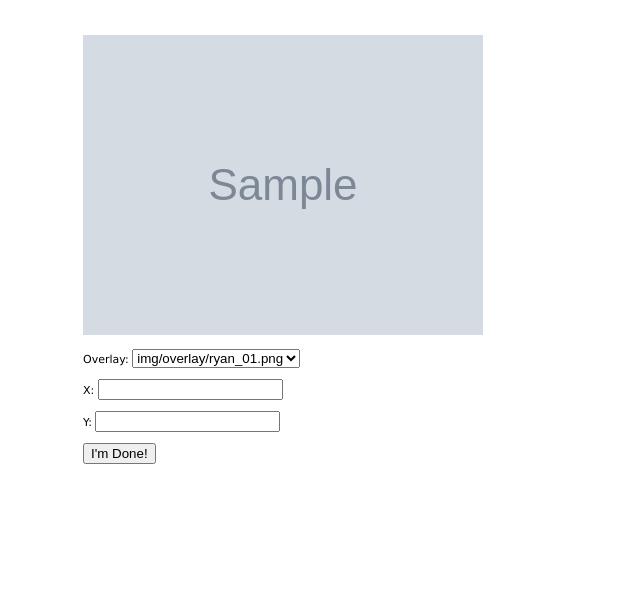
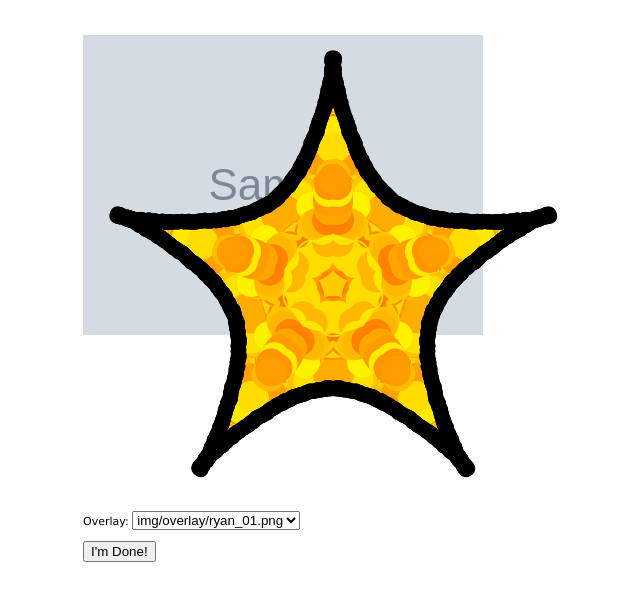
Before and after one commit to PumpkinPirate/pumpin, a Django app: page /edit/x/ in a window 1280 px wide. Shown: the part 95-696 px from the top of the page, without its empty margins (107-747 px from the left). Run offline with Django 3.2, Linux system fonts and the light colour scheme; tables that the repository leaves empty hold one stand-in row (values such as "Sample post"); grey boxes marked "Sample" are stand-in pictures; some libraries are stand-ins or nearby versions.

Commit message:
Overlay moving

```diff
--- a/pumpin/gallery/forms.py
+++ b/pumpin/gallery/forms.py
@@ -45,20 +45,20 @@ class UploadImageForm(forms.ModelForm):
         right = (width + target_width) / 2
         image = image.crop([left, top, right, bottom])
 
-        image.save(instance.image.path)
+        image.save(instance.image.path, quality=90)
 
         return instance
 
 
-overlays = ((1, "img/overlay/ryan_01.png"),
-            (2, "img/overlay/ryan_02.png"),)
+class SubmitImageForm(forms.Form):
+    overlay_choices = ((1, "img/overlay/ryan_01.png"),
+                       (2, "img/overlay/ryan_02.png"),)
+    overlay_dict = dict(overlay_choices)
 
-overlay_dict = dict(overlays)
 
-class SubmitImageForm(forms.Form):
-    overlay = forms.ChoiceField(choices = overlays)
-    x = forms.IntegerField()
-    y = forms.IntegerField()
+    overlay = forms.ChoiceField(choices = overlay_choices)
+    x = forms.IntegerField(widget=forms.HiddenInput)
+    y = forms.IntegerField(widget=forms.HiddenInput)
 
     def save(self):
         instance = SubmittedImage()
@@ -66,11 +66,11 @@ class SubmitImageForm(forms.Form):
         instance.is_public = self.uploaded_image.is_public
 
         image = Image.open(self.uploaded_image.image.path)
-        overlay = Image.open(join(settings.STATIC_ROOT, overlay_dict[int(self.cleaned_data['overlay'])]))
+        overlay = Image.open(join(settings.STATIC_ROOT, self.overlay_dict[int(self.cleaned_data['overlay'])]))
         image.paste(overlay, (self.cleaned_data['x'], self.cleaned_data['y']), overlay)
 
         outfile = StringIO()
-        image.save(outfile, "jpeg")
+        image.save(outfile, "jpeg", quality=90)
 
         instance.image.save("submitted.jpg", ContentFile(outfile.getvalue()))
         return instance
--- a/pumpin/gallery/static/style.css
+++ b/pumpin/gallery/static/style.css
@@ -182,3 +182,24 @@ body, html {
 }
 
 .clear { clear: both; }
+
+#edit_box {
+  width: 620px;
+  height: 465px;
+  position: relative;
+  overflow: hidden;
+}
+
+#overlay_box {
+  width: 620px;
+  height: 465px;
+  position: absolute;
+  top: 0;
+  left: 0;
+}
+
+#overlay_box img {
+  position: absolute;
+  top: 0;
+  left: 0;
+}
--- a/pumpin/gallery/templates/edit.html
+++ b/pumpin/gallery/templates/edit.html
@@ -1,7 +1,15 @@
 {% extends "base.html" %}
 
 {% block content %}
-<img src="{{ uploaded_image.image.url }}">
+<div id="edit_box">
+  <img src="{{ uploaded_image.image.url }}">
+  <div id="overlay_box">
+    {% for i, img in form.overlay_choices %}
+      <img id="overlay_{{ i }}" src={{ STATIC_URL }}{{ img }}>
+    {% endfor %}
+  </div>
+</div>
+
 <form action="." method="post">
   {{ form.as_p }}
   {% csrf_token %}
```
Also changed, not shown: pumpin/gallery/static/js/main.js (+44 -0 lines), pumpin.db.
